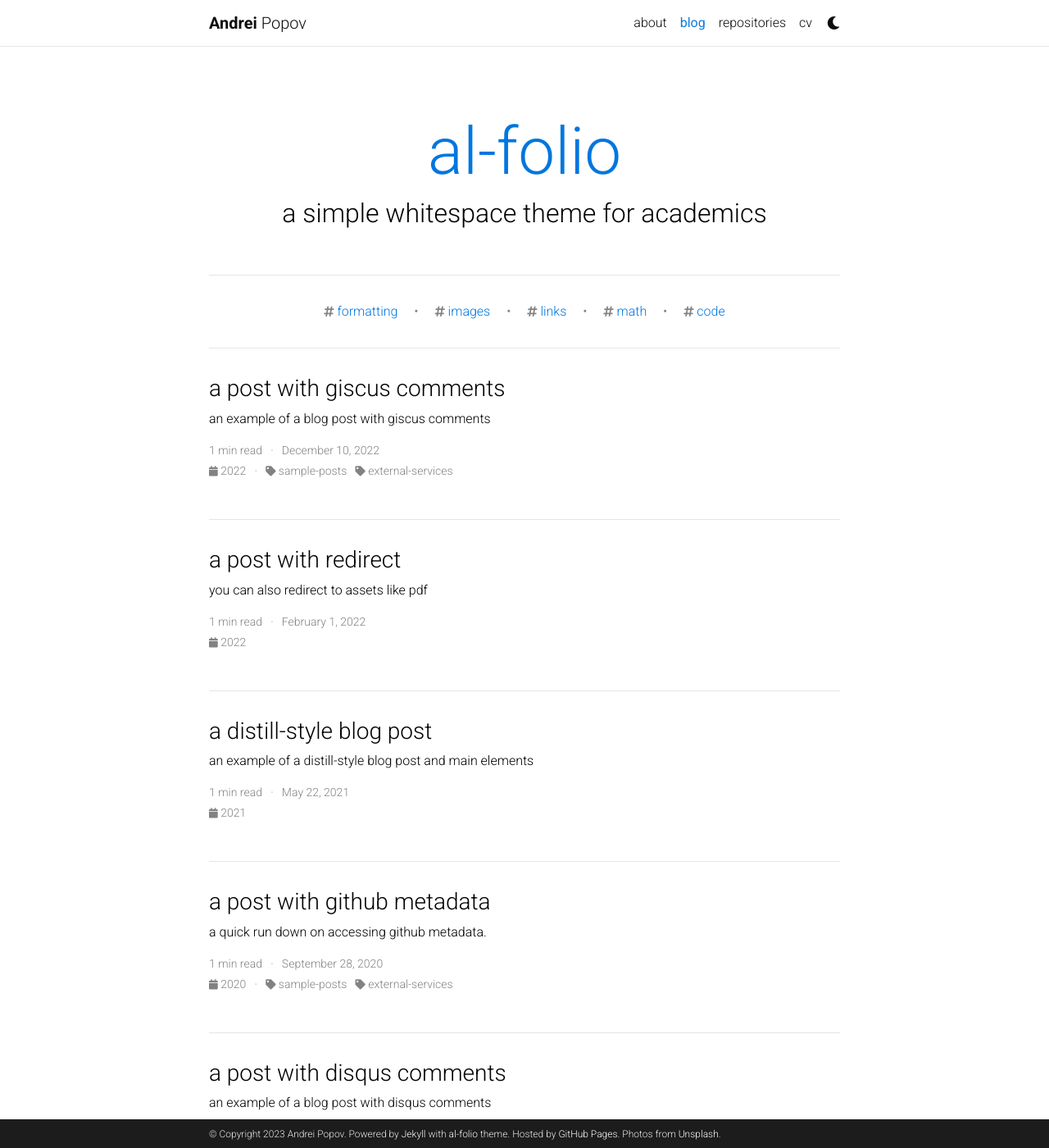
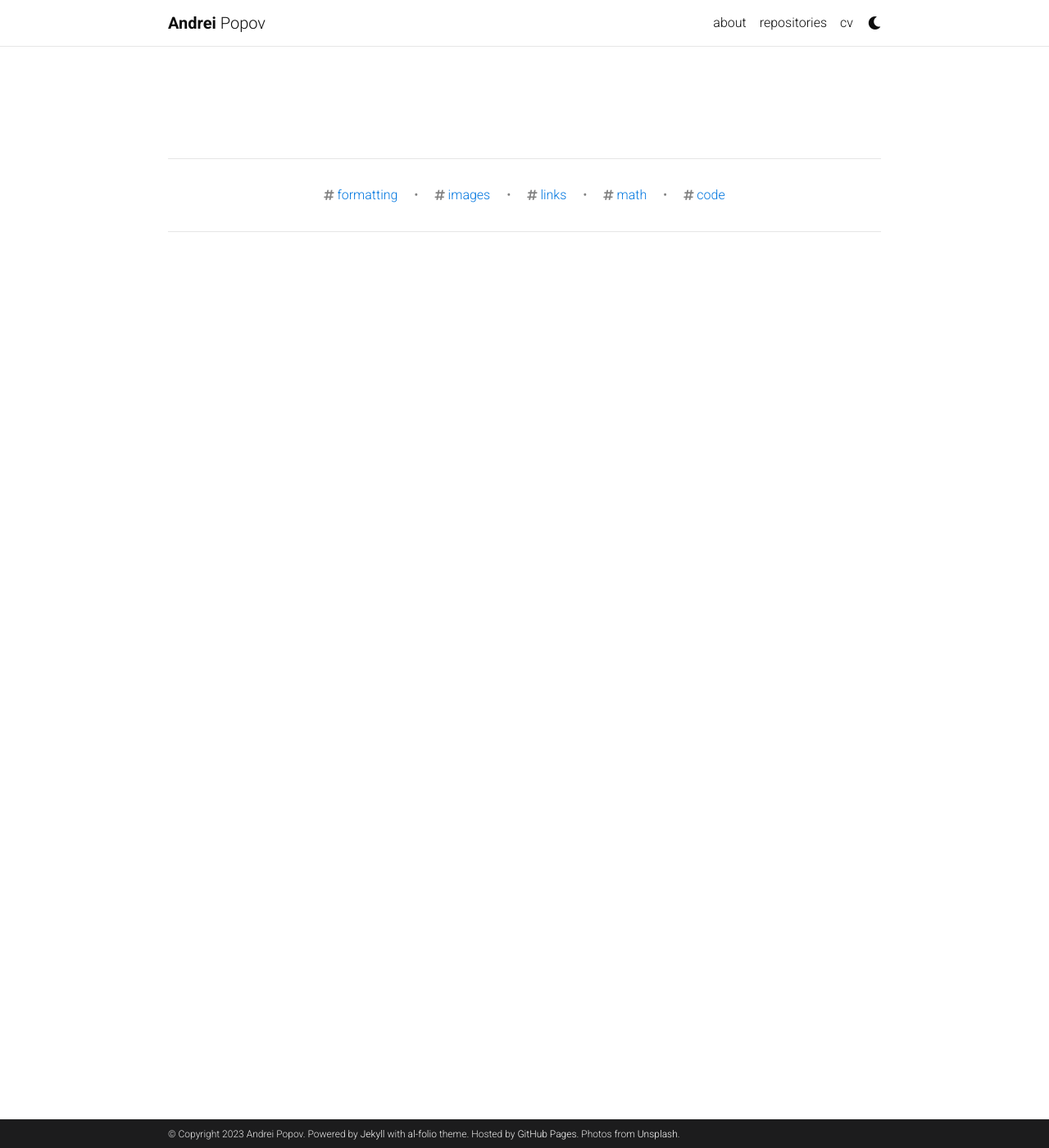
Before and after one commit to traptrip/traptrip.github.io, a Jekyll site: the page built from blog/index.html, in a window 1280 px wide and 1400 px high. Shown: the whole window at 82% size. Built offline with Jekyll 4.4.1, drawn with Linux system fonts in a browser that asks for light colours; the list of posts is cut into pages by our own code; comment, search, counter and statistics services are not loaded; a style sheet for code colours, icons or effects is not loaded; some of the changed lines change nothing that is shown; some of the changed text lies outside the part shown.

Commit message:
del blog

```diff
--- a/_config.yml
+++ b/_config.yml
@@ -55,7 +55,7 @@
 footer_fixed: true
 
 # Dimensions
-max_width: 800px
+max_width: 900px
 
 # TODO: add layout settings (single page vs. multi-page)
 
@@ -120,45 +120,45 @@
 # Blog
 # -----------------------------------------------------------------------------
 
-blog_name: al-folio # blog_name will be displayed in your blog page
-blog_nav_title: blog # your blog must have a title for it to be displayed in the nav bar
-blog_description: a simple whitespace theme for academics
-permalink: /blog/:year/:title/
+# blog_name: al-folio # blog_name will be displayed in your blog page
+# blog_nav_title: blog # your blog must have a title for it to be displayed in the nav bar
+# blog_description: a simple whitespace theme for academics
+# permalink: /blog/:year/:title/
 
-# Pagination
-pagination:
-  enabled: true
+# # Pagination
+# pagination:
+#   enabled: true
 
-related_blog_posts:
-  enabled: true
-  max_related: 5
+# related_blog_posts:
+#   enabled: true
+#   max_related: 5
 
-# Giscus comments (RECOMMENDED)
-# Follow instructions on https://giscus.app/ to setup for your repo to fill out
-# the information below.
-giscus:
-  repo: alshedivat/al-folio      # <your-github-user-name>/<your-github-repo-name>
-  repo_id: MDEwOlJlcG9zaXRvcnk2MDAyNDM2NQ==
-  category: Comments             # name of the category under which discussions will be created
-  category_id: DIC_kwDOA5PmLc4CTBt6
-  mapping: title                 # identify discussions by post title
-  strict: 1                      # use strict identification mode
-  reactions_enabled: 1           # enable (1) or disable (0) emoji reactions
-  input_position: bottom         # whether to display input form below (bottom) or above (top) the comments
-  theme: preferred_color_scheme  # name of the color scheme (preferred works well with al-folio light/dark mode)
-  emit_metadata: 0
-  lang: en
+# # Giscus comments (RECOMMENDED)
+# # Follow instructions on https://giscus.app/ to setup for your repo to fill out
+# # the information below.
+# giscus:
+#   repo: alshedivat/al-folio      # <your-github-user-name>/<your-github-repo-name>
+#   repo_id: MDEwOlJlcG9zaXRvcnk2MDAyNDM2NQ==
+#   category: Comments             # name of the category under which discussions will be created
+#   category_id: DIC_kwDOA5PmLc4CTBt6
+#   mapping: title                 # identify discussions by post title
+#   strict: 1                      # use strict identification mode
+#   reactions_enabled: 1           # enable (1) or disable (0) emoji reactions
+#   input_position: bottom         # whether to display input form below (bottom) or above (top) the comments
+#   theme: preferred_color_scheme  # name of the color scheme (preferred works well with al-folio light/dark mode)
+#   emit_metadata: 0
+#   lang: en
 
-# Disqus comments (DEPRECATED)
-disqus_shortname: al-folio # put your disqus shortname
-# https://help.disqus.com/en/articles/1717111-what-s-a-shortname
+# # Disqus comments (DEPRECATED)
+# disqus_shortname: al-folio # put your disqus shortname
+# # https://help.disqus.com/en/articles/1717111-what-s-a-shortname
 
-# External sources.
-# If you have blog posts published on medium.com or other external sources,
-# you can display them in your blog by adding a link to the RSS feed.
-external_sources:
-  - name: medium.com
-    rss_url: https://medium.com/@al-folio/feed
+# # External sources.
+# # If you have blog posts published on medium.com or other external sources,
+# # you can display them in your blog by adding a link to the RSS feed.
+# external_sources:
+#   - name: medium.com
+#     rss_url: https://medium.com/@al-folio/feed
 
 # -----------------------------------------------------------------------------
 # Collections
```
